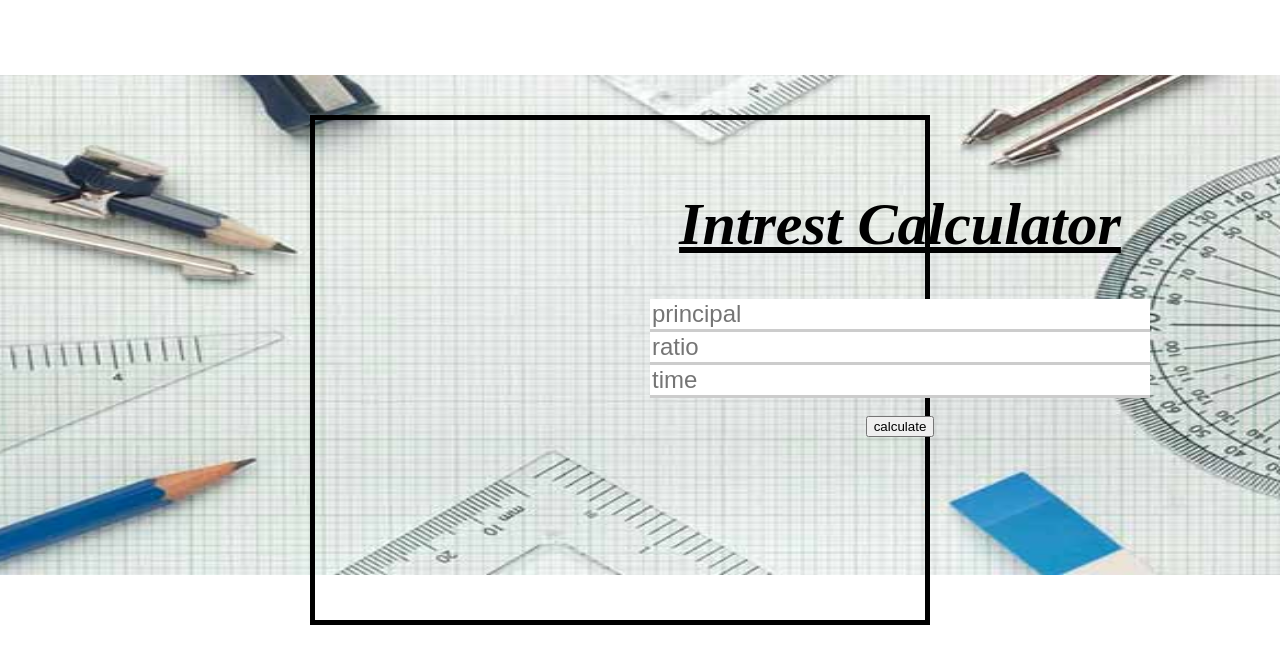
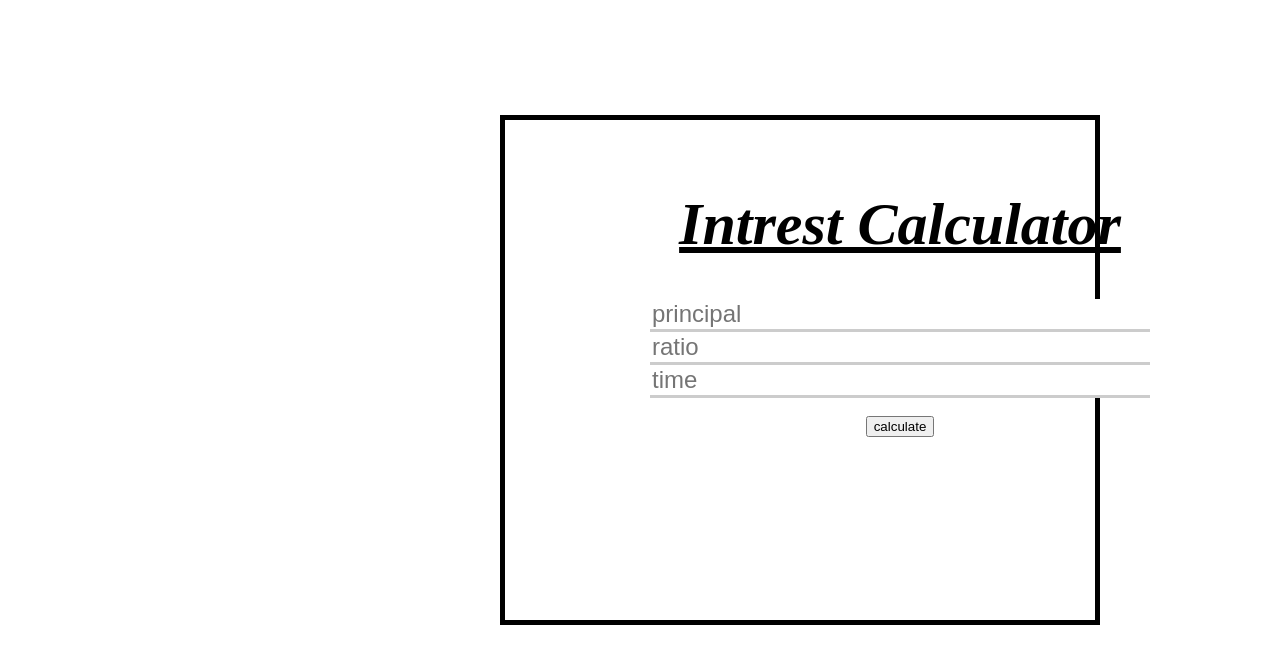
Before and after one commit to gaganshukla-gs/Simple, a PHP site: page /SI/si.php in a window 1280 px wide. Shown: the top 664 px of the page. Run offline with PHP 8.4, Linux system fonts and the light colour scheme; data that the repository does not hold is empty.

Commit message:
Update si.php

```diff
--- a/si.php
+++ b/si.php
@@ -18,15 +18,12 @@ body{
 		border: 2px solid #000000;
 		border-width:5px;
 
-		margin-left:310px;
-		margin-right:350px;
+		margin-left:500px;
+		margin-right:180px;
 		margin-top:115px;
 		text-align:center;
 	    height:500;
-		background-image:url('download.jpeg');
-		background-repeat:no-repeat;
-		background-position:50% 25%;
-		background-size: 1400px 500px;
+
 
 }
      form
@@ -117,7 +114,7 @@ frame{
 
 
 <?php
-
+		/*
 
 			$user='root';
 			$pass='';
@@ -167,7 +164,7 @@ frame{
 
 
 					$con->close();
-
+							*/
 
 
 
```
